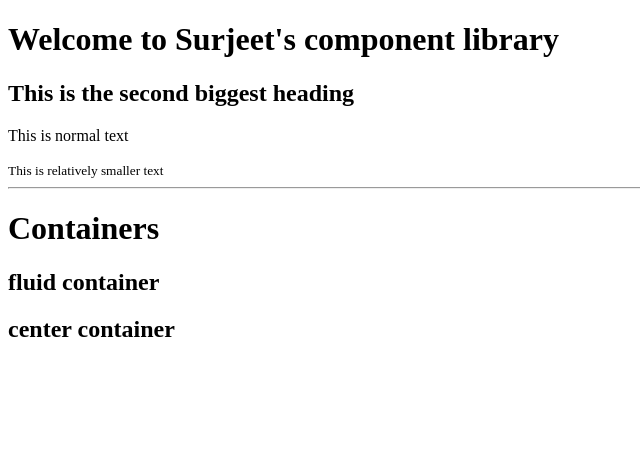
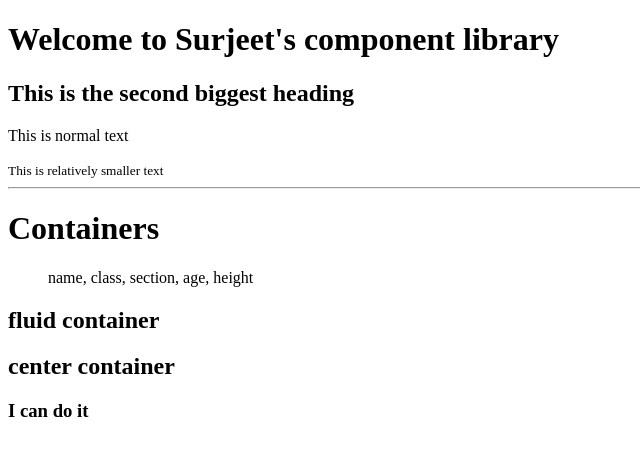
Before and after one commit to kalsi-surjeet/HTML-CSS, a plain HTML site: page index.html in a window 1280 px wide. Shown: the whole page, without its empty margins (0-640 px from the left). Drawn offline with Linux system fonts and the light colour scheme.

Commit message:
Update index.html

```diff
--- a/index.html
+++ b/index.html
@@ -1,11 +1,13 @@
 <!DOCTYPE html>
 <html lang="en">
+
 <head>
     <meta charset="UTF-8">
     <meta http-equiv="X-UA-Compatible" content="IE=edge">
     <meta name="viewport" content="width= , initial-scale=1.0">
     <title>Component Library</title>
 </head>
+
 <body>
     <h1>Welcome to Surjeet's component library</h1>
     <h2>This is the second biggest heading</h2>
@@ -13,8 +15,12 @@
     <small>This is relatively smaller text</small>
     <hr>
     <h1>Containers</h1>
+    <ol>
+        name, class, section, age, height
+    </ol>
     <h2>fluid container</h2>
     <h2>center container</h2>
+    <h3>I can do it</h3>
 
 
 
@@ -22,4 +28,5 @@
 
 
 </body>
+
 </html>
```
Lines whose indentation alone changed are shown as unchanged.
